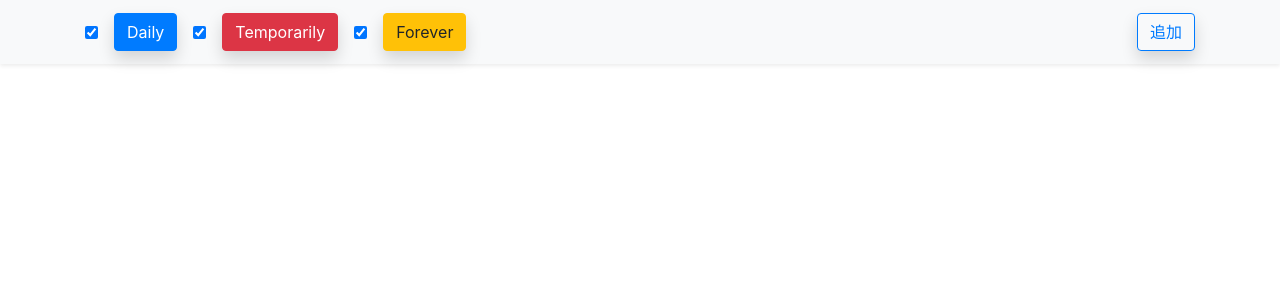
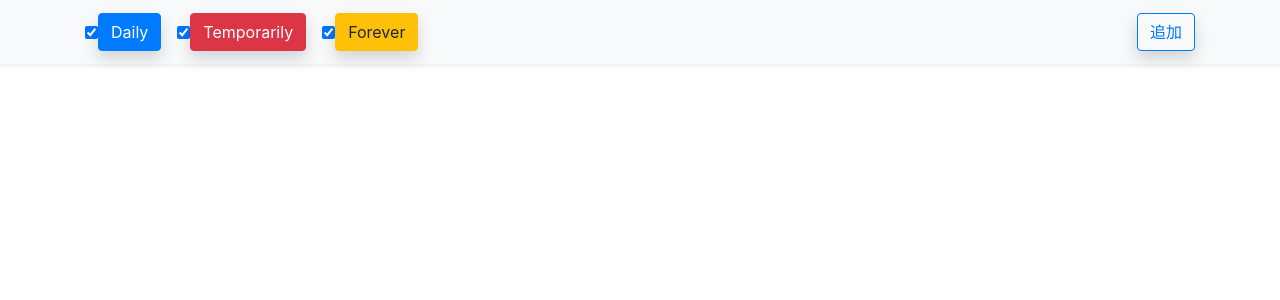
Before and after one commit to akithub/BD_EventViewer, a Django app: page /eventview/ in a window 1280 px wide. Shown: the top 300 px of the page. Run offline with Django 3.2, Linux system fonts and the light colour scheme; data that the repository does not hold is empty; some libraries are stand-ins or nearby versions.

Commit message:
chg: 期間指定ボタン配列の感覚を変更

```diff
--- a/event_view/EventViewApp/templates/EventViewApp/event_view.html
+++ b/event_view/EventViewApp/templates/EventViewApp/event_view.html
@@ -3,11 +3,11 @@
   <div class="container d-flex justify-content-between">
     <div class="navbar-brand d-flex align-items-center">
       <input class="tab_btn_input" name="period_type" type="checkbox" id="btn_daily" value="Daily" checked>
-      <label class="shadow mr-3 ml-3 mb-0 btn btn-outline-primary active" for="btn_daily">Daily</label>
+      <label class="shadow mr-3 mb-0 btn btn-outline-primary active" for="btn_daily">Daily</label>
       <input class="tab_btn_input" name="period_type" type="checkbox" id="btn_temporarily" value="Temporarily" checked>
-      <label class="shadow mr-3 ml-3 mb-0 btn btn-outline-danger active" for="btn_temporarily">Temporarily</label>
+      <label class="shadow mr-3 mb-0 btn btn-outline-danger active" for="btn_temporarily">Temporarily</label>
       <input class="tab_btn_input" name="period_type" type="checkbox" id="btn_forever" value="Forever" checked>
-      <label class="shadow mr-3 ml-3 mb-0 btn btn-outline-warning active" for="btn_forever">Forever</label>
+      <label class="shadow mr-3 mb-0 btn btn-outline-warning active" for="btn_forever">Forever</label>
     </div>
     <button class="btn shadow btn-outline-primary" onclick="location.href='/eventview/add'">
       追加
```
